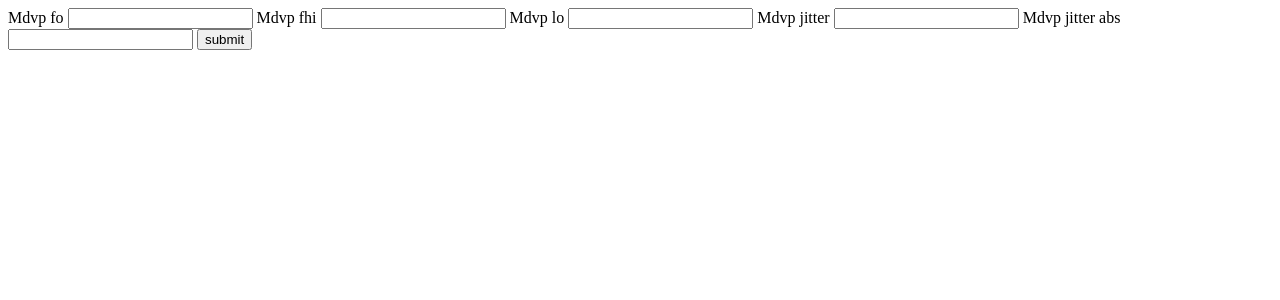
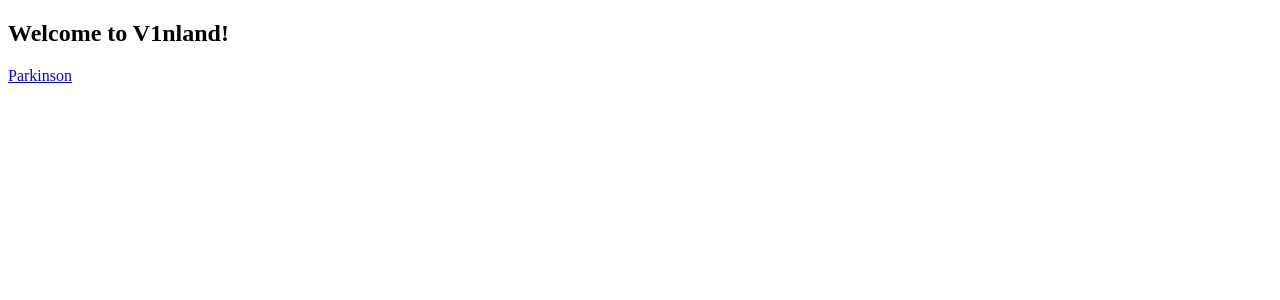
Before and after one commit to Anky209e/vinland, a Django app: page / in a window 1280 px wide. Shown: the top 300 px of the page. Run offline with Django 4.2, Linux system fonts and the light colour scheme.

Commit message:
added basic home skel

```diff
--- a/models/urls.py
+++ b/models/urls.py
@@ -2,5 +2,5 @@ from django.urls import path, include
 from . import views
 
 urlpatterns = [
-    path('',views.home,name='parkinson')
+    path('parkinson/',views.parkinson,name='parkinson')
 ]
--- a/models/views.py
+++ b/models/views.py
@@ -2,7 +2,7 @@ from django.shortcuts import render
 from .forms import ParkkinsonForm
 from .classes.parkinson_detect import predict_parkinson
 
-def home(request):
+def parkinson(request):
     if request.method == 'POST':
         form = ParkkinsonForm(request.POST)
         if form.is_valid():
--- /dev/null
+++ b/templates/home.html
@@ -0,0 +1,9 @@
+{% extends 'main.html' %}
+
+{% block title %}V1nland{% endblock title %}
+
+{% block content %}
+
+<h2>Welcome to V1nland!</h2>
+<a href="/models/parkinson">Parkinson</a>
+{% endblock content %}
--- a/templates/parkkinson.html
+++ b/templates/parkkinson.html
@@ -5,7 +5,7 @@
 {% block content %}
 
 
-<form method="POST">
+<form method="POST" >
     {% csrf_token %}
     {% for f in form %}
     <label> {{f.label}} </label>
--- a/vinland/urls.py
+++ b/vinland/urls.py
@@ -17,14 +17,16 @@ from django.contrib import admin
 from django.urls import path,include
 from django.conf import settings
 from django.conf.urls.static import static
+from . import views
+urlpatterns = [
 
-urlpatterns = [
     path('admin/', admin.site.urls),
-    path('', include('blood.urls')),
-    path('', include('face.urls')),
-    path('', include('low_boady.urls')),
-    path('', include('models.urls')),
-    path('', include('up_boady.urls'))
+    path('',views.home),
+    path('blood/', include('blood.urls')),
+    path('face/', include('face.urls')),
+    path('low_body/', include('low_boady.urls')),
+    path('models/', include('models.urls')),
+    path('up_body/', include('up_boady.urls'))
 ]
 
 
--- /dev/null
+++ b/vinland/views.py
@@ -0,0 +1,5 @@
+from django.shortcuts import render
+
+def home(request):
+
+    return render(request,"home.html")
```
